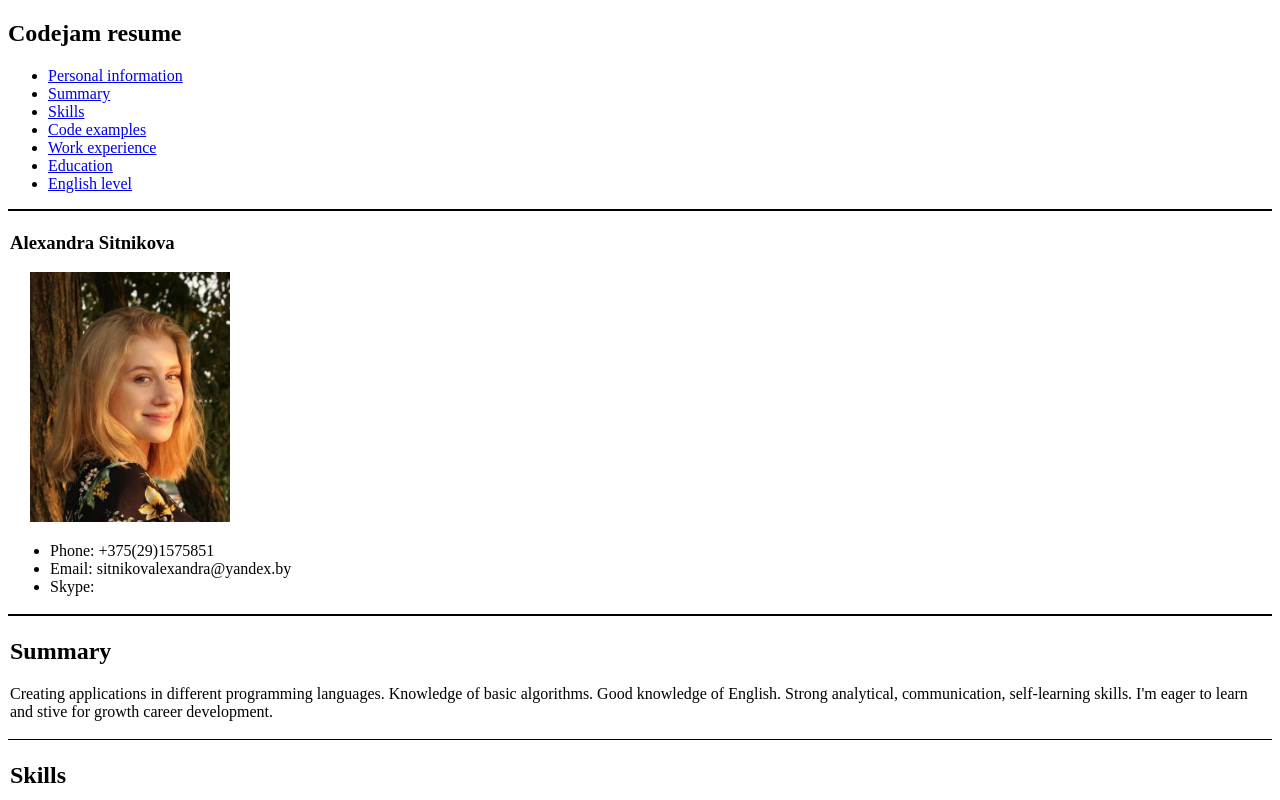
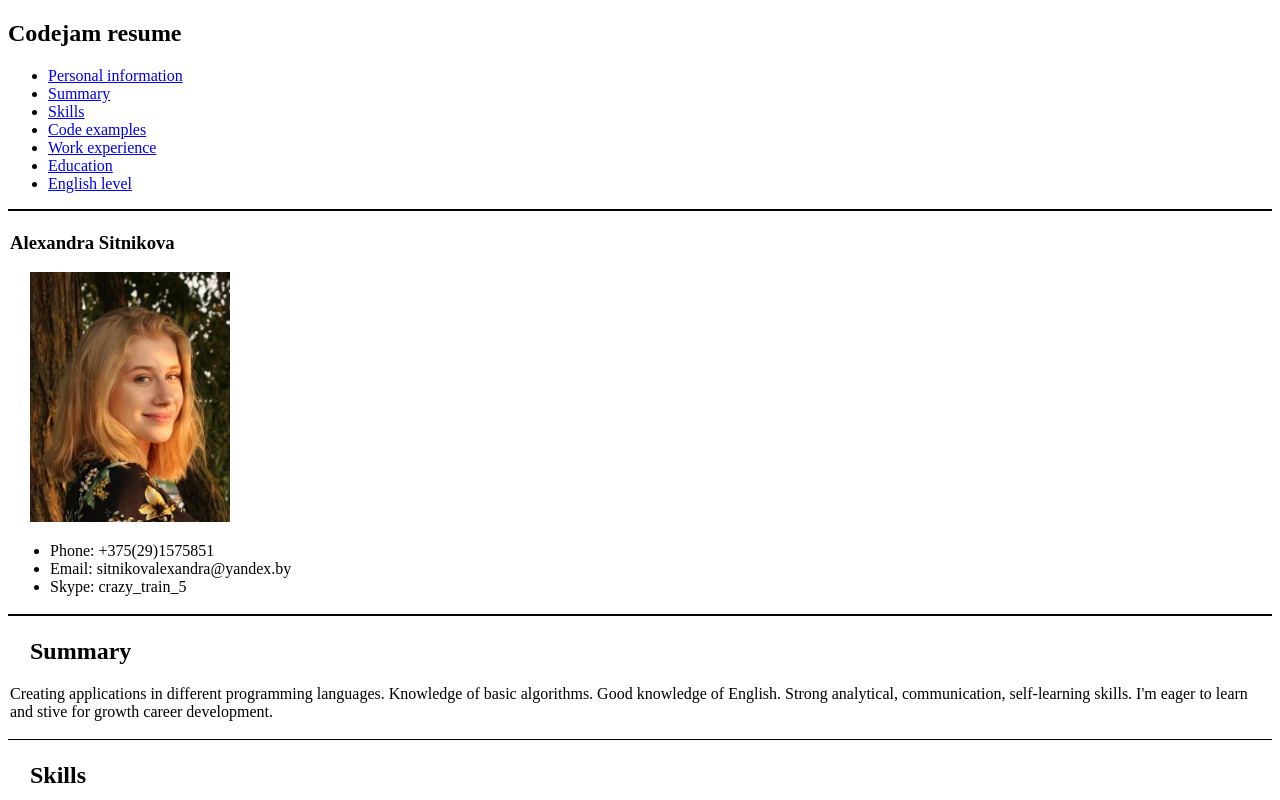
Before and after one commit to AlexandraSitnikova/rsschool-codejam1-cv, a plain HTML site: page index.html in a window 1280 px wide. Shown: the top 800 px of the page. Drawn offline with Linux system fonts and the light colour scheme.

Commit message:
add some new styles

```diff
--- a/index.html
+++ b/index.html
@@ -25,7 +25,7 @@
         <ul>
             <li>Phone: +375(29)1575851</li>
             <li>Email: sitnikovalexandra@yandex.by</li>
-            <li>Skype: </li>
+            <li>Skype: crazy_train_5</li>
         </ul>
     </div>
 
--- a/styles/style.css
+++ b/styles/style.css
@@ -18,3 +18,7 @@
     width: 200px;
     margin-left: 20px;
 }
+
+.description {
+    margin-left: 20px;
+}
```
